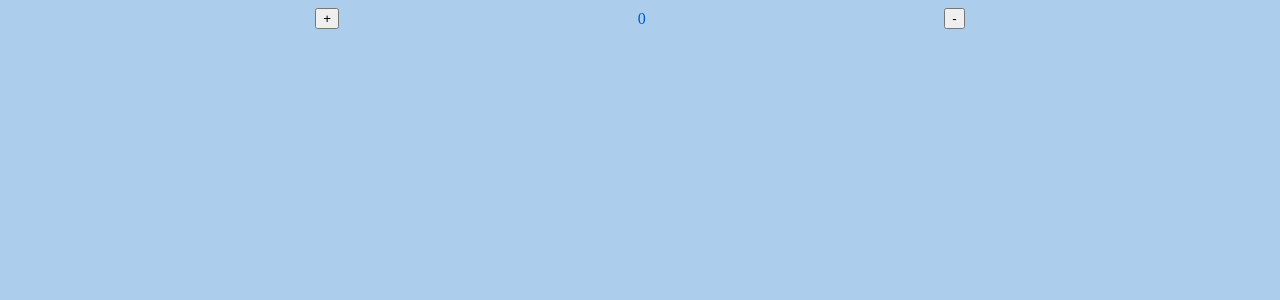
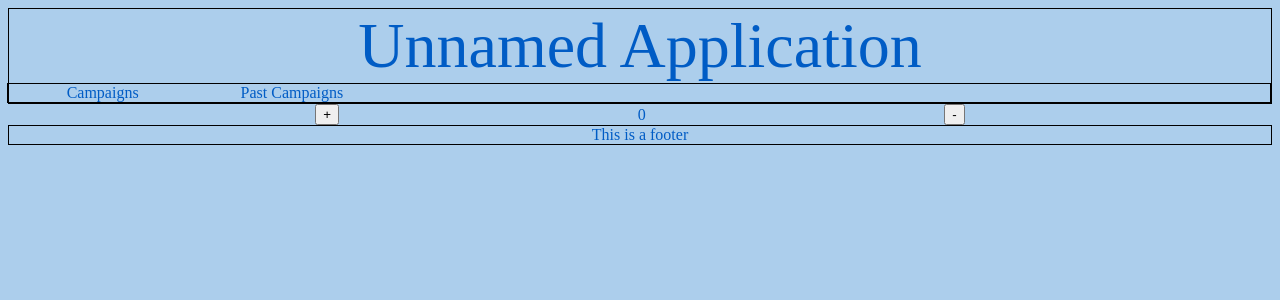
Before and after one commit to vla15/react-1, a React app: page / in a window 1280 px wide. Shown: the top 300 px of the page. Built offline with nearby package versions, Linux system fonts and the light colour scheme; the HTML template or start-up script is replaced by a standard one.

Commit message:
removing the tracking of the dist file and adding in footer and header structure

```diff
--- a/client/src/components/App.jsx
+++ b/client/src/components/App.jsx
@@ -1,11 +1,17 @@
 import React from 'react';
 import CounterComponent from './CounterComponent/counterComponent.jsx';
+import Header from './Header/header.jsx';
+import Footer from './Footer/footer.jsx';
 
 export default class App extends React.Component {
   constructor(props) {
     super(props);
   }
   render() {
-    return <CounterComponent props={this.props}/>;
+    return <div className="app-body">
+      <Header props={this.props}/>
+      <CounterComponent props={this.props}/>
+      <Footer props={this.props}/>
+    </div>
   }
 }
--- /dev/null
+++ b/client/src/components/Footer/footer.jsx
@@ -0,0 +1,9 @@
+import React from 'react';
+
+const Footer = props => (
+  <div className="footer-container">
+    <div>This is a footer</div>
+  </div>
+);
+
+export default Footer;
--- /dev/null
+++ b/client/src/components/Header/header.jsx
@@ -0,0 +1,17 @@
+import React from 'react';
+
+export default class Header extends React.Component {
+  constructor(props) {
+    super(props);
+  }
+
+  render() {
+    return <div className="header-container">
+        <div className="header-title">Unnamed Application</div>
+        <div className="header-items-container">
+          <div className="header-item">Campaigns</div>
+          <div className="header-item">Past Campaigns</div>
+        </div>
+      </div>;
+  }
+}
--- a/client/src/scss/application.scss
+++ b/client/src/scss/application.scss
@@ -5,6 +5,7 @@ body {
   height: auto;
   width: auto;
 }
+
 .counterComponent {
   display: flex;
   justify-content: center;
@@ -19,3 +20,42 @@ body {
     align-items: center;
   }
 }
+
+.header-container {
+  display: flex;
+  width: auto;
+  height: 15%;
+  align-items: flex-end;
+  flex-direction: column;
+  border: 1px black solid;
+
+  .header-title {
+    display: flex;
+    justify-content: center;
+    align-items: center;
+    font-size: 8vh;
+    min-height: 80%;
+    width: 100%;
+  }
+
+  .header-items-container {
+    display: flex;
+    width: 100%;
+    min-height: 20%;
+    border: 1px black solid;
+    align-items: center;
+
+    .header-item {
+      min-width: 15%;
+    }
+  }
+}
+
+.footer-container {
+  display: flex;
+  justify-content: center;
+  align-items: center;
+  height: 10%;
+  border: 1px solid black;
+  width: auto;
+}
--- a/package.json
+++ b/package.json
@@ -37,6 +37,7 @@
     "react": "^16.2.0",
     "react-bootstrap": "^0.32.1",
     "react-dom": "^16.2.0",
+    "react-redux": "^5.0.7",
     "sass-loader": "^6.0.7",
     "style-loader": "^0.20.3",
     "url-loader": "^1.0.1",
```
Also changed, not shown: 3 other files (tests, documents, lock files or other folders).
